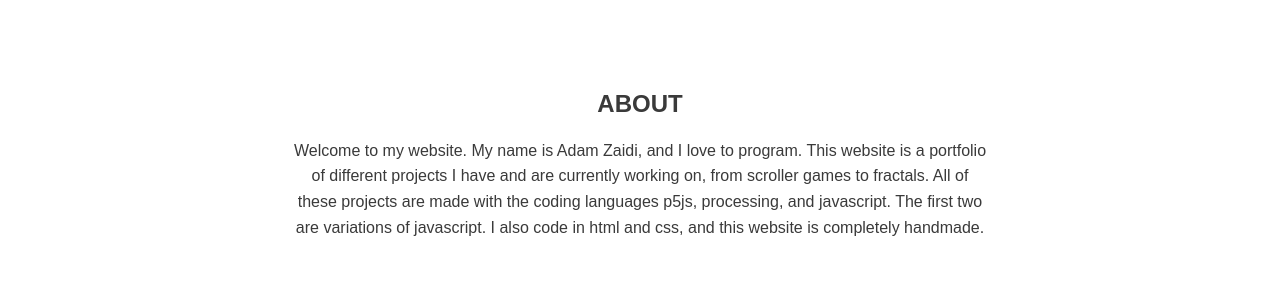
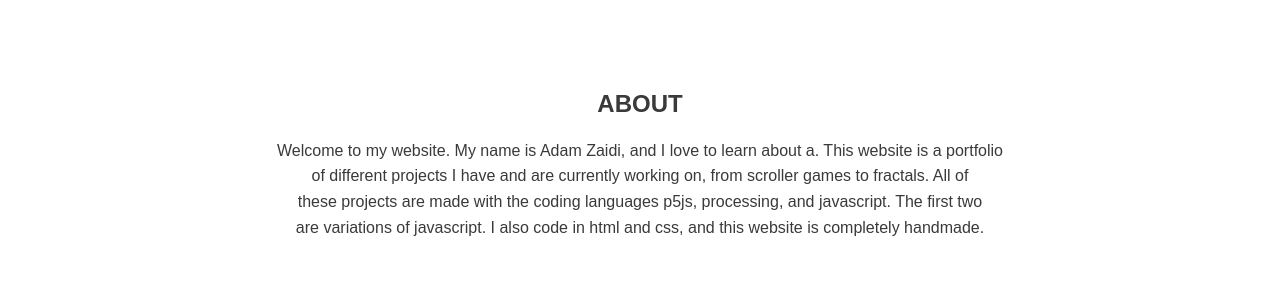
Before and after one commit to adam-zaidi/adam-zaidi.github.io, a plain HTML site: page index.html in a window 1280 px wide. Shown: the part 1020-1310 px from the top of the page. Drawn offline with Linux system fonts and the light colour scheme.

Commit message:
Update index.html

```diff
--- a/index.html
+++ b/index.html
@@ -37,12 +37,12 @@
 
       <div class="container-title">
         <img class="title_img" src="img/main-titlle2.png"/>
-        <div class="centered">SFDCODERAZ</div>
+        <div class="centered">Adam Zaidi</div>
       </div>
 
       <div class="welcome_message">
         <h2>ABOUT</h2>
-        <p>Welcome to my website. My name is Adam Zaidi, and I love to program. This website is a portfolio </br>
+        <p>Welcome to my website. My name is Adam Zaidi, and I love to learn about a. This website is a portfolio </br>
         of different projects I have and are currently working on, from scroller games to fractals. All of </br>
         these projects are made with the coding languages p5js, processing, and javascript. The first two </br>
         are variations of javascript. I also code in html and css, and this website is completely handmade.</p>
```
